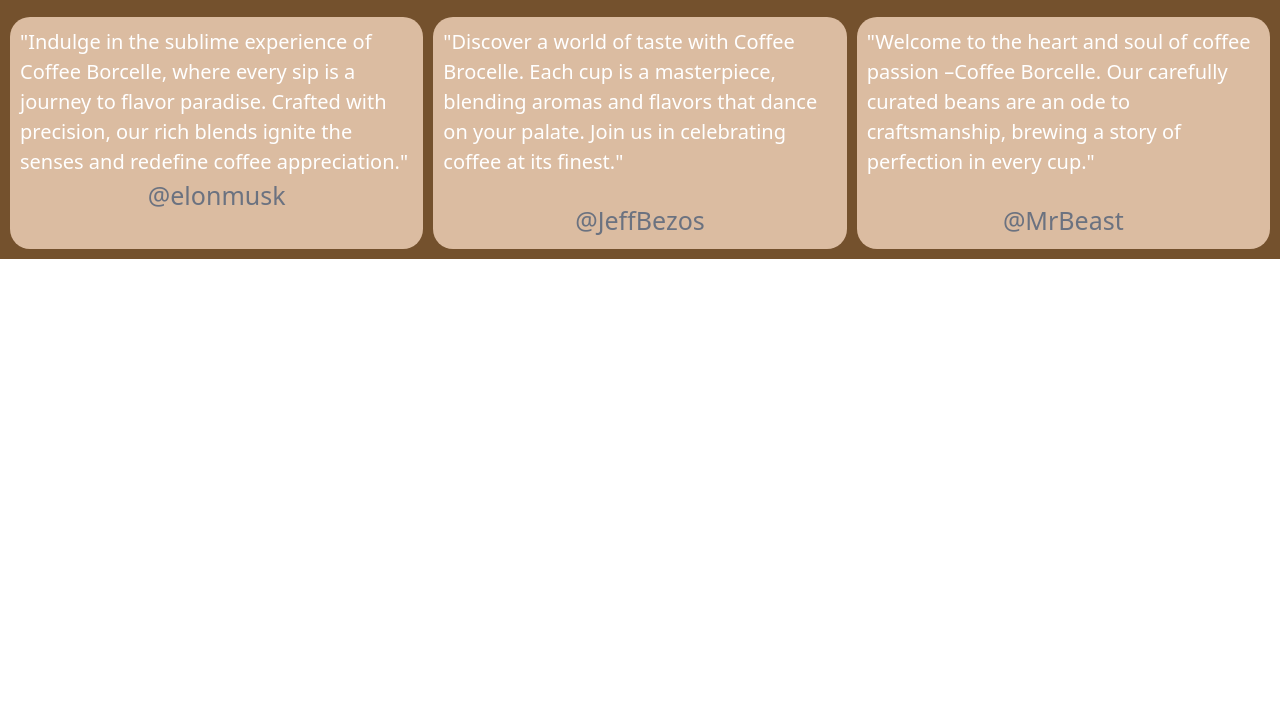
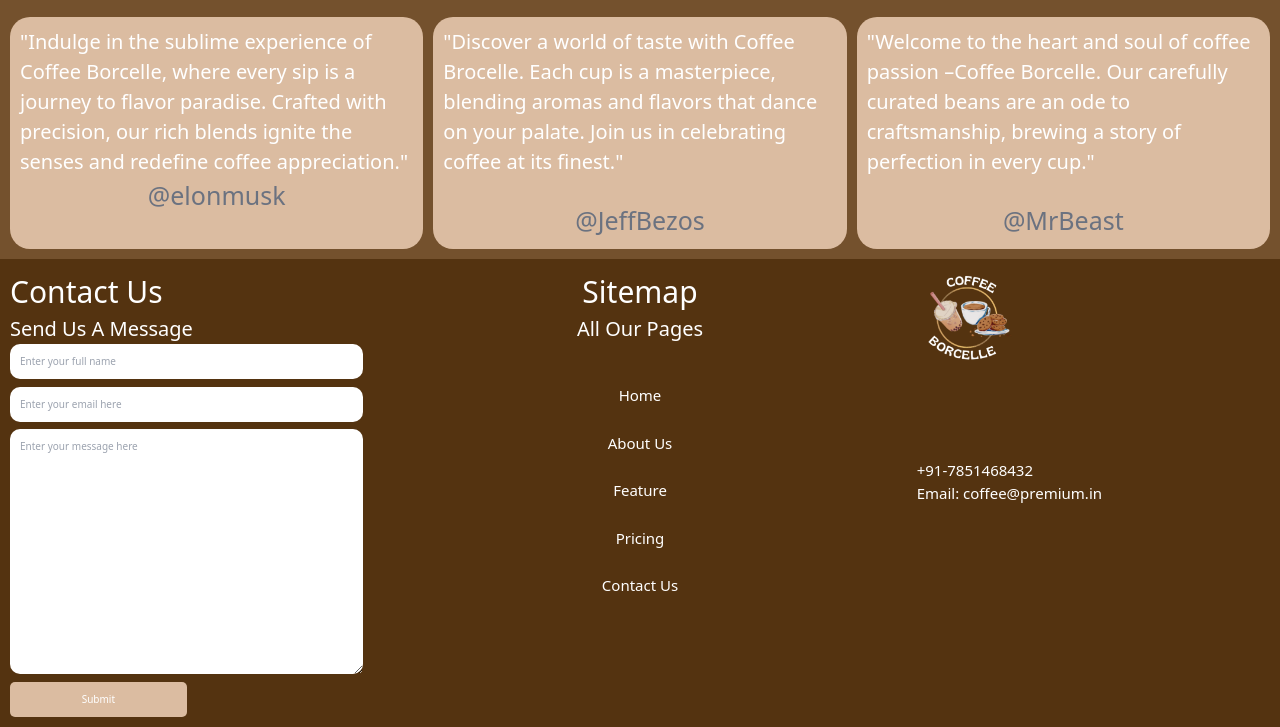
Before and after one commit to coolprogrammerarpit007/premium-coffee-website, a website: page src/index.html in a window 1280 px wide. Shown: the part 793-1520 px from the top of the page. Before the commit the page ends 1052 px from the top, so only its background shows below. Drawn offline with Linux system fonts and the light colour scheme; a web font is replaced by a local one.

Commit message:
commited footer to the page

```diff
--- a/src/index.html
+++ b/src/index.html
@@ -144,8 +144,48 @@
     <!-- **************************************************** -->
     <!-- Footer Form Section -->
 
-    <footer class="footer-section">
-        <div class="footer-container"></div>
+    <footer class="footer-section background--solid-brown p-[1rem]">
+        <div class="footer-container grid grid-cols-3 gap-[10rem]">
+
+            <!-- Contact form -->
+            <div class="contact-form">
+                <h2 class="text-white capitalize text-[3rem]">contact us</h2>
+                <p class="text-white capitalize text-[2rem]">send us a message</p>
+                <form id="my-form" class="flex flex-col gap-3">
+                    <input type="text" placeholder="Enter your full name" class="p-4 rounded-2xl">
+                    <input type="email" name="email" id="email" placeholder="Enter your email here" class="p-4 rounded-2xl">
+                    <textarea name="msg" id="msg" cols="50" rows="15" placeholder="Enter your message here" class="p-4 rounded-2xl"></textarea>
+                    <input type="submit" value="Submit" class="w-[50%] py-4 px-6 rounded-lg background--salamon text-white">
+                </form>
+            </div>
+
+            <!-- Contact Links -->
+            <div class="contact-links capitalize text-white  text-center flex flex-col gap-[4rem]">
+                <div class="our-sitemap">
+                    <p class="text-[3rem]">sitemap</p>
+                    <p class="text-[2rem]">all our pages</p>
+                </div>
+
+                <ul class="footer-links flex flex-col gap-[2.5rem] text-[1.5rem]">
+                    <li class="footer-link">home</li>
+                    <li class="footer-link">about us</li>
+                    <li class="footer-link"> feature</li>
+                    <li class="footer-link">pricing</li>
+                    <li class="footer-link">contact us</li>
+                </ul>
+            </div>
+
+            <!-- Contact Details -->
+            <div class="contact-details flex flex-col gap-[6rem]">
+                <div class="brang-logo w-[50%]">
+                    <img src="./imgs/logo.png" alt="logo">
+                </div>
+                <div class="contact-person-details text-white text-[1.5rem]">
+                    <p>+91-7851468432</p>
+                    <p>Email: coffee@premium.in</p>
+                </div>
+            </div>
+        </div>
     </footer>
 </body>
 </html>
```
Also changed, not shown: src/output.css.
